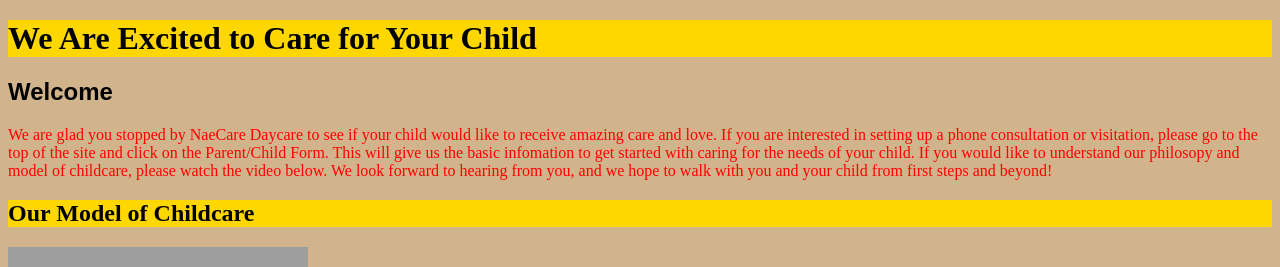
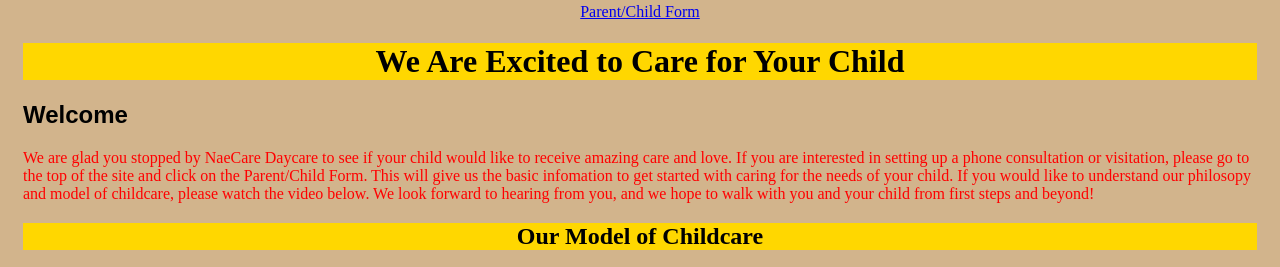
Before and after one commit to adrianreevesmba/CSS-Checkup, a plain HTML site: page index.html in a window 1280 px wide. Shown: the part 222-489 px from the top of the page. Drawn offline with Linux system fonts and the light colour scheme; grey boxes are pictures that could not be loaded.

```diff
--- a/main.css
+++ b/main.css
@@ -1,5 +1,6 @@
 body {
     background-color:  tan;
+    padding: 15px;
 }
 
 .css-class p {
@@ -30,3 +31,6 @@
   h2 {
     font-family: Arial, Helvetica, sans-serif;
   }
+  h1 {
+    text-align: center;
+  }
```
Also changed, not shown: index.html (+1 -0 lines).
